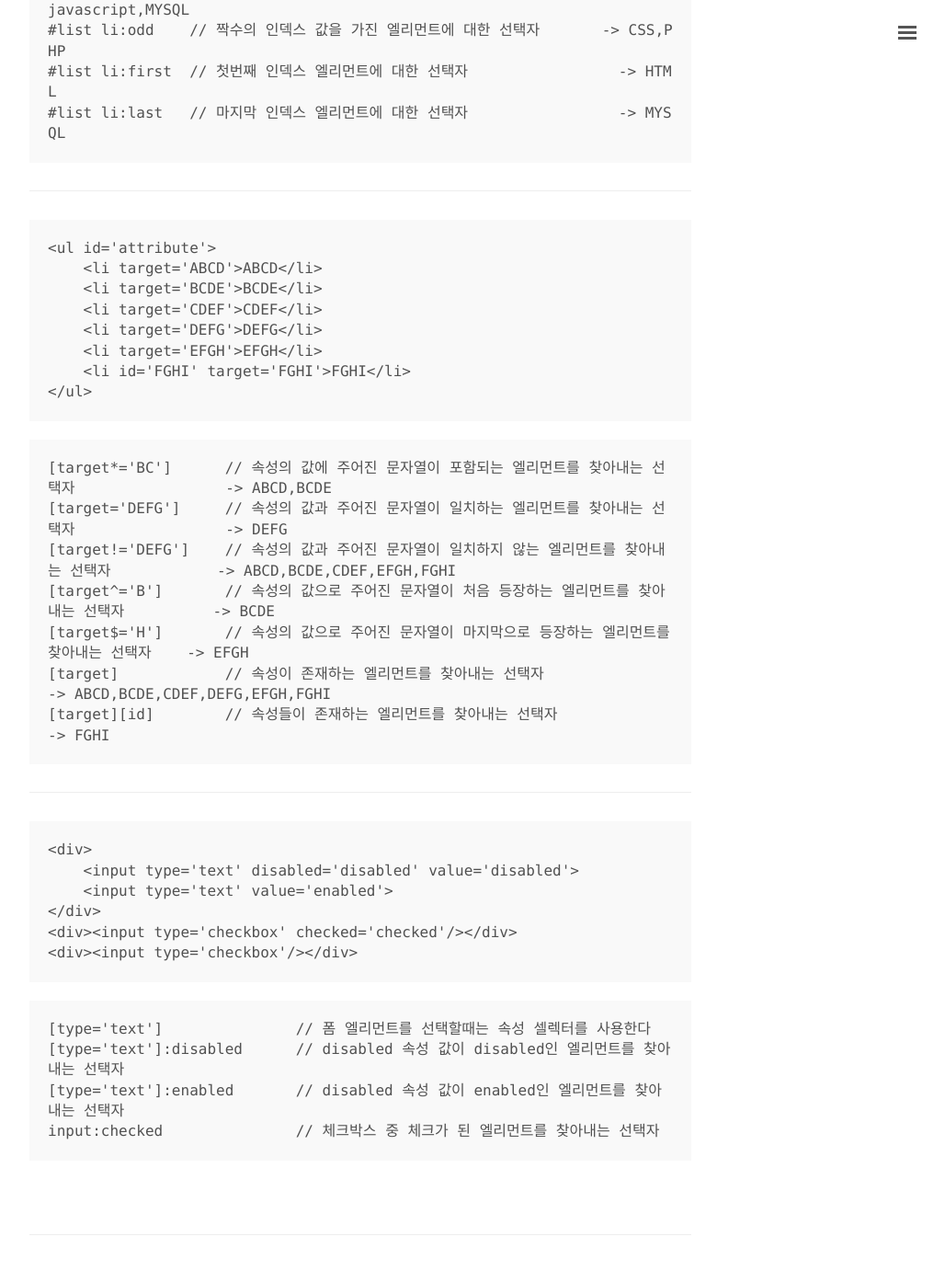
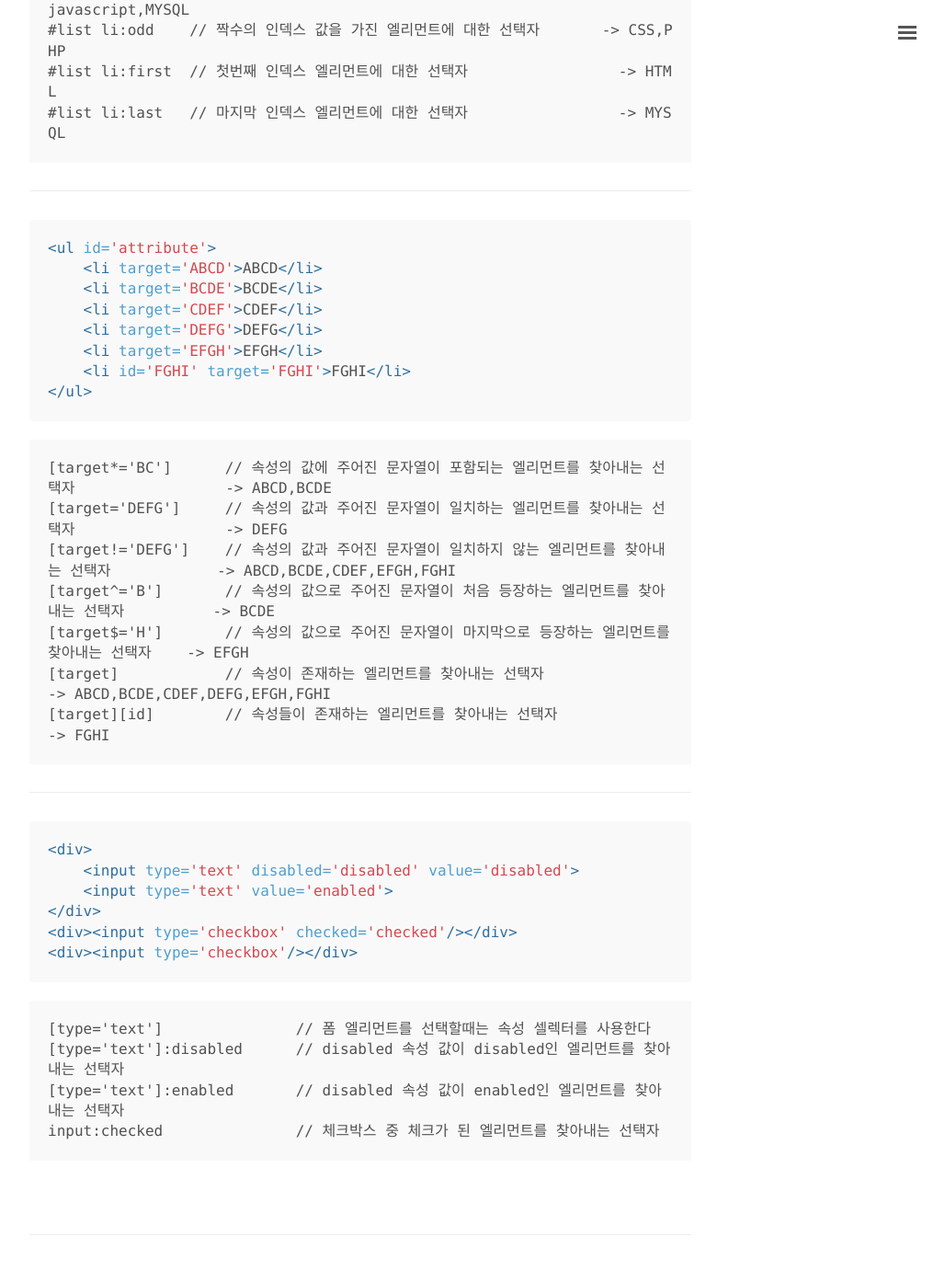
Before and after one commit to Kor-Karll/Kor-Karll.github.io, a Jekyll site: the page built from _posts/2019-07-29-JQuery-Selector.md, in a window 1280 px wide and 1400 px high, scrolled down 1145 px. Shown: the top 1382 px of the window at 92% size, without its empty margins (248-1276 px from the left). Built offline with Jekyll 4.4.1, drawn with Linux system fonts in a browser that asks for light colours; comment, search, counter and statistics services are not loaded; some of the changed text lies outside the part shown.

Commit message:
jQuery 선택자

````diff
--- a/_posts/2019-07-29-JQuery-Selector.md
+++ b/_posts/2019-07-29-JQuery-Selector.md
@@ -25,7 +25,7 @@ li              // 엘리먼트 선택자 <br>
 
 <hr>
 
-```HTML
+```html
 <ul id='list'>
     <li> HTML </li>
     <li> CSS </li>
@@ -46,7 +46,7 @@ li              // 엘리먼트 선택자 <br>
 
 <hr>
 
-```HTML
+```html
 <ul id='attribute'>
     <li target='ABCD'>ABCD</li>
     <li target='BCDE'>BCDE</li>
@@ -68,7 +68,7 @@ li              // 엘리먼트 선택자 <br>
 
 <hr>
 
-```HTML
+```html
 <div>
     <input type='text' disabled='disabled' value='disabled'>
     <input type='text' value='enabled'>
````
